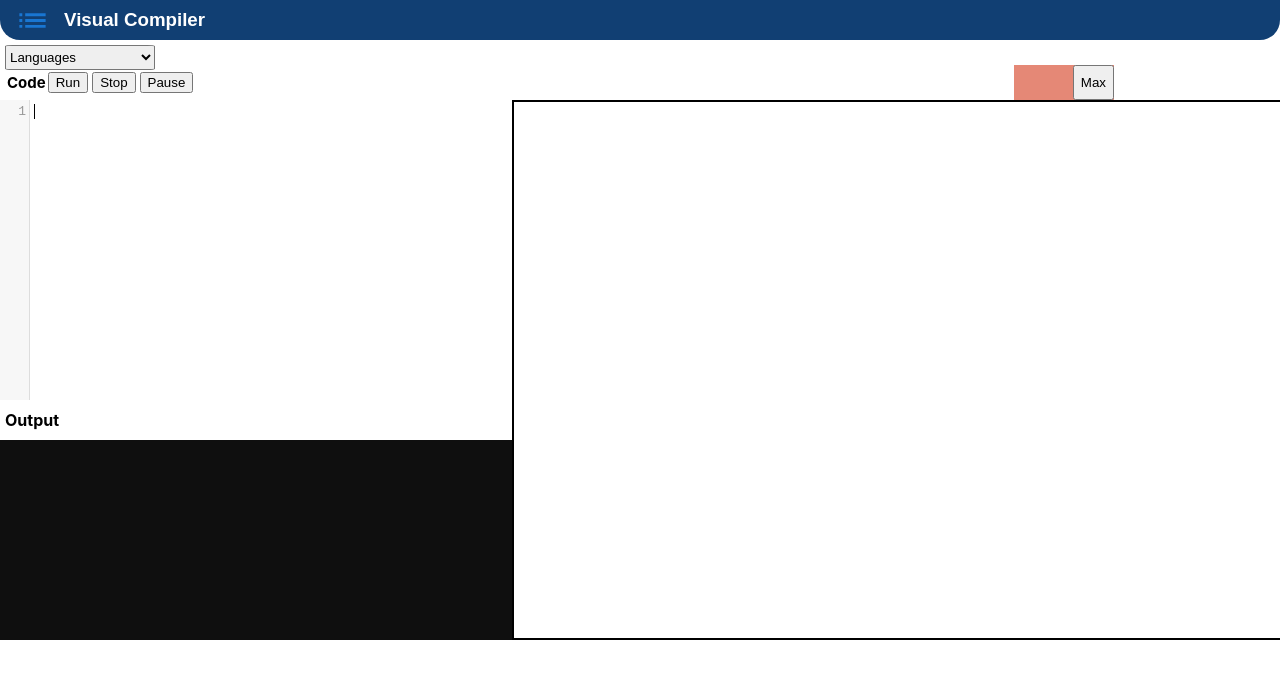
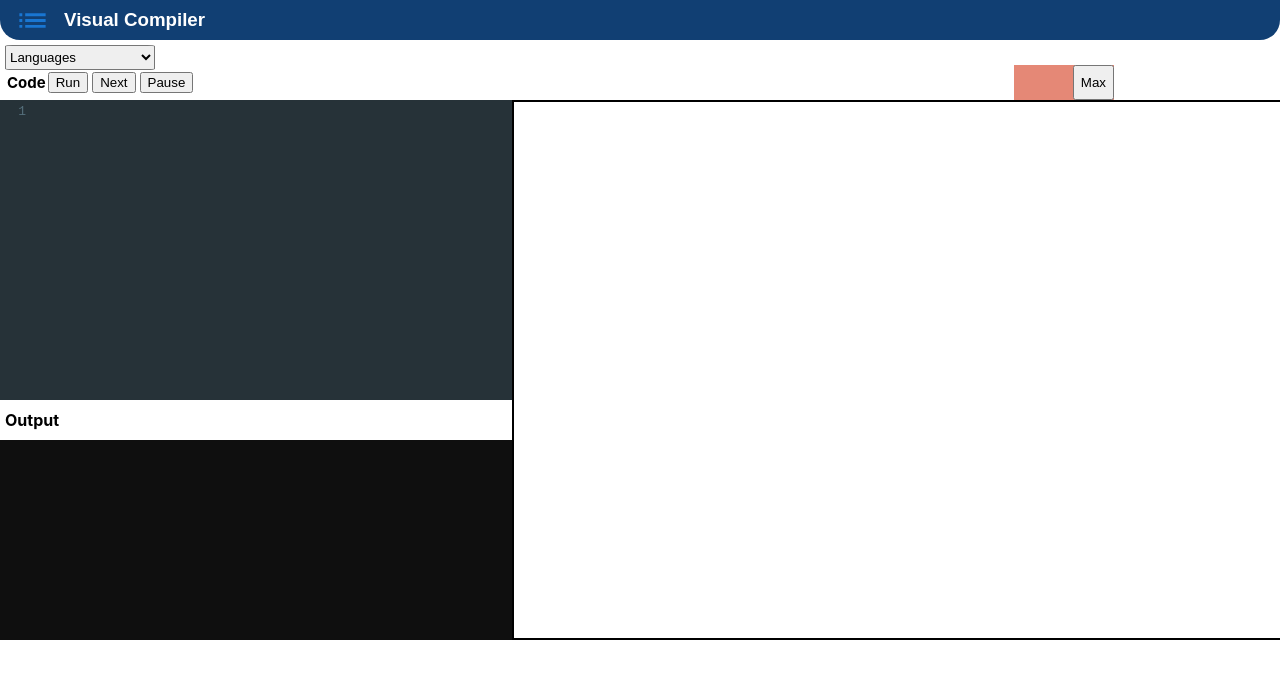
Before and after one commit to joydeep2001/visualCompiler, a React (Create React App) app in the folder client/: page / in a window 1280 px wide. Shown: the top 678 px of the page. Built offline with nearby package versions, Linux system fonts and the light colour scheme.

Commit message:
Function for marking a specific area of code added

```diff
--- a/client/src/components/Body.jsx
+++ b/client/src/components/Body.jsx
@@ -50,10 +50,29 @@ export default class Body extends React.Component{
         code: '',
         language: 'text',
         ExeBoard: false,
-        output: ''
+        output: '',
+        highlight: {
+            from:{line: 2, ch: 1},
+            to:{line: 2, ch: 5}
+        },
+
+    }
+    editor = null;
+    lastMark = null;
+    from = {line: 2, ch: 1};
+    to = {line: 2, ch: 5};
+    highlightLines = (editor, start, end) => {
+        const from = {...this.state.highlight.from};
+        const to = {...this.state.highlight.to};
+        console.log(from, to);
+        editor.markText(from, to, {className: "codemirror-highlighted"});
+        from.line++;
+        to.line++;
+
     }
 
-    handleChange = (val) => {
+    handleChange = (val, editor) => {
+        this.editor = editor;
         this.setState((state) => {
             return (
                 state.code = val
@@ -101,24 +120,41 @@ export default class Body extends React.Component{
           console.log("code compiled");
           this.setState({output: "code compiled"});
     }
+    handleNext = () =>{
+        console.log("next");
+        // let from = {...this.state.highlight.from};
+        // let to = {...this.state.highlight.from};
+        // from.line++;
+        // to.line++;
+
+        // this.setState({highlight: {from, to}});
+        if(this.lastMark) this.lastMark.clear();
+        this.lastMark = this.editor.markText(this.from, this.to, {className: "codemirror-highlighted"});
+        this.from.line++;
+        this.to.line++;
+    }
 
     render() {
              const {toggleState, toggleMenuStatus} = this.props;
              const items = [1, 2, 3];
+             console.log(this.state.highlight);
             return (
             <>
             <ToolBar
                 onSelect = {this.handleSelect}
                 onMaximize={this.handleExeBoardToggle}
                 onRun={this.handleRunCode}
+                onNext={this.handleNext}
             />
             <div className="body" key={'body'} >
                 <div key={'contains'} style={containStyle}>
                     <div key={'codeEditorWrapper'} style={codeEditorWrapper}>
                         <CodeEditor
+                            key={'editor'}
                             value={this.state.code}
                             onChange={this.handleChange}
                             language={this.state.language}
+                            highlight={this.state.highlight}
                         />
                         <div key={'divider'} style={divider}>
                             Output
--- a/client/src/components/CodeEditor.jsx
+++ b/client/src/components/CodeEditor.jsx
@@ -1,4 +1,4 @@
-import react from 'react';
+import React from 'react';
 import 'codemirror/lib/codemirror.css';
 import 'codemirror/theme/material.css';
 
@@ -9,53 +9,49 @@ import 'codemirror/mode/clike/clike';
 import 'codemirror/mode/javascript/javascript';
 
 const codewrapper = {
-    height: '300px'
+    height: '300px',
+
 }
 
-export default function CodeEditor(props) {
-    const {
-        language,
-        value,
-        onChange
-    } = props;
-    function handleChange(editor, data, value) {
-        onChange(value);
+export default class CodeEditor extends React.Component {
+
+    handleChange = (editor, data, value) =>{
+
+        this.props.onChange(value, editor);
     }
-    const highlightLines = (editor, start, end) => {
-        console.log('high');
-        const from = {line: 1, ch: 1};
-        const to = {line: 3, ch: 3};
-        editor.markText(from, to, {className: "codemirror-highlighted"});
-      }
-    return (
-            <div key={'codewrapper'} style={codewrapper}>
+
+    render() {
+        return (
+            <div style={codewrapper}>
 
                 <ControlledEditor
                 key={'mainEditor'}
-                onBeforeChange={handleChange}
-                value={value}
+                onBeforeChange={this.handleChange}
+                value={this.props.value}
                 className=''
                 options={
                     {
                         lineWrapping: true,
                         lint: true,
-                        mode: language,
+                        mode: this.props.language,
                         lineNumbers: true,
-
+                        theme: 'material'
 
                     }
                 }
 
-                selection={{
-                    ranges: [{
-                      anchor: {ch: 1, line: 1},
-                      head: {ch: 3, line: 3}
-                    }],
-                    focus: true // defaults false if not specified
-                  }}
-                  onSelection={(editor, data) => {highlightLines(editor, 0, 0)}}
+                // selection={{
+                //     ranges: [{
+                //       anchor: {ch: 1, line: 1},
+                //       head: {ch: 3, line: 3}
+                //     }],
+                //     focus: true // defaults false if not specified
+                //   }}
+                  //onSelection={(editor, data) => {this.highlightLines(editor, 1, 1)}}
 
                 />
             </div>
-    );
+        );
+    }
+
 }
--- a/client/src/components/ToolBar.jsx
+++ b/client/src/components/ToolBar.jsx
@@ -50,7 +50,8 @@ export default function ToolBar(props) {
     const {
         onSelect,
         onMaximize,
-        onRun
+        onRun,
+        onNext
     } = props;
     function handleChange(e) {
         onSelect(e.target.value);
@@ -60,6 +61,9 @@ export default function ToolBar(props) {
     }
     function handleRun() {
         onRun();
+    }
+    function handleNext() {
+        onNext();
     }
 
     return (
@@ -75,7 +79,7 @@ export default function ToolBar(props) {
                 <div key={'codeHeader'} style={codeHeader}>
                     <p>Code</p>
                     <button style={{margin:'2px'}} onClick={handleRun}>Run</button>
-                    <button style={{margin:'2px'}}>Stop</button>
+                    <button style={{margin:'2px'}} onClick={handleNext}>Next</button>
                     <button style={{margin:'2px'}}>Pause</button>
                 </div>
             </div>
```
